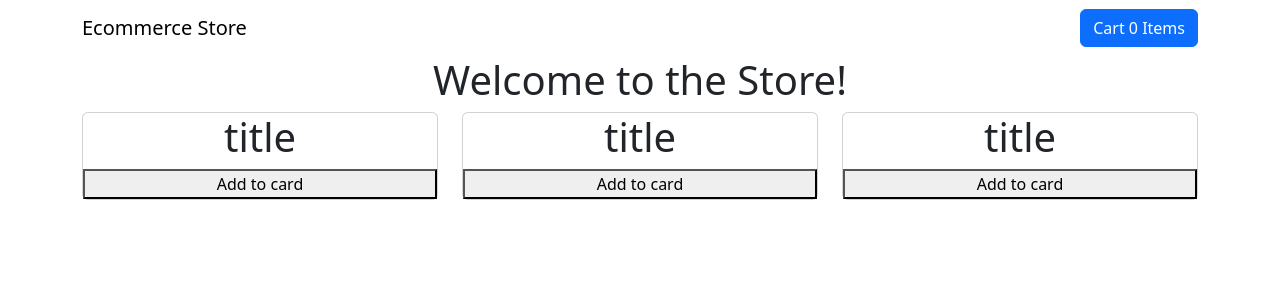
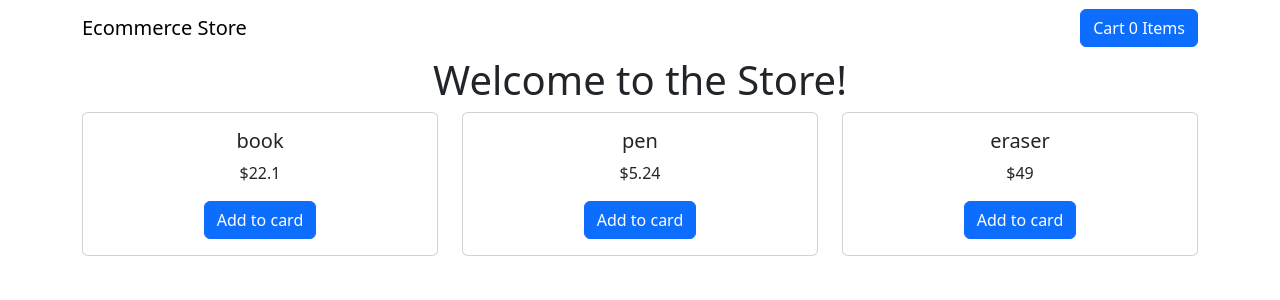
Before and after one commit to hamidullah-hamidi/shopping-cart, a React (Create React App) app: page / in a window 1280 px wide. Shown: the top 300 px of the page. Built offline with nearby package versions, Linux system fonts and the light colour scheme.

Commit message:
completed product component

```diff
--- a/src/components/ProductCard.js
+++ b/src/components/ProductCard.js
@@ -1,12 +1,15 @@
-import { Card } from 'react-bootstrap'
+import { Button, Card } from 'react-bootstrap';
 
-function ProductCard() {
+function ProductCard({ product }) {
   return (
     <Card>
-      <h1>title</h1>
-      <button>Add to card</button>
+      <Card.Body>
+        <Card.Title>{product.title}</Card.Title>
+        <Card.Text>${product.price}</Card.Text>
+        <Button variant='primary'>Add to card</Button>
+      </Card.Body>
     </Card>
-  )
+  );
 }
 
-export default ProductCard
+export default ProductCard;
--- a/src/pages/Store.js
+++ b/src/pages/Store.js
@@ -1,6 +1,6 @@
 import { Col, Row } from 'react-bootstrap';
 import { productsArray } from '../productsStore';
-import ProductCard from '../components/ProductCard'
+import ProductCard from '../components/ProductCard';
 
 function Store() {
   return (
@@ -9,7 +9,7 @@ function Store() {
       <Row xs={1} md={3} className='g-4 text-center'>
         {productsArray.map((product, idx) => (
           <Col className='text-center' key={idx}>
-          <ProductCard/>
+            <ProductCard product={product} />
           </Col>
         ))}
       </Row>
--- a/src/productsStore.js
+++ b/src/productsStore.js
@@ -2,17 +2,17 @@ export const productsArray = [
   {
     id: 1,
     title: 'book',
-    price: 5,
+    price: 22.1,
   },
   {
     id: 2,
     title: 'pen',
-    price: 5,
+    price: 5.24,
   },
   {
     id: 3,
     title: 'eraser',
-    price: 5,
+    price: 49,
   },
 ];
 
```
